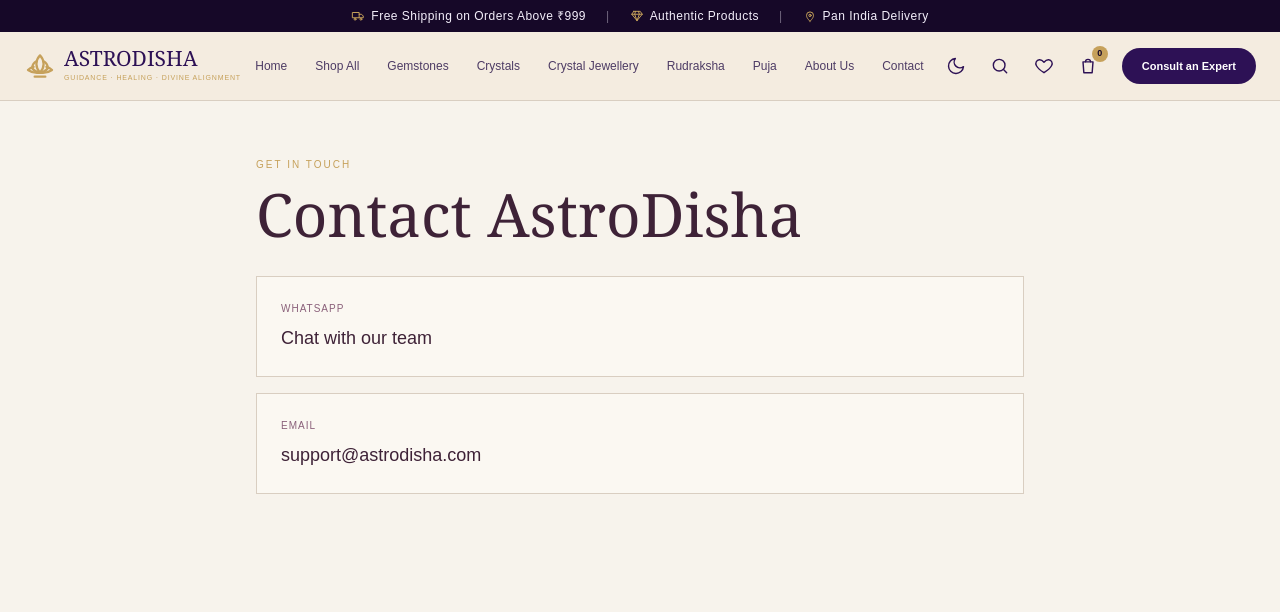
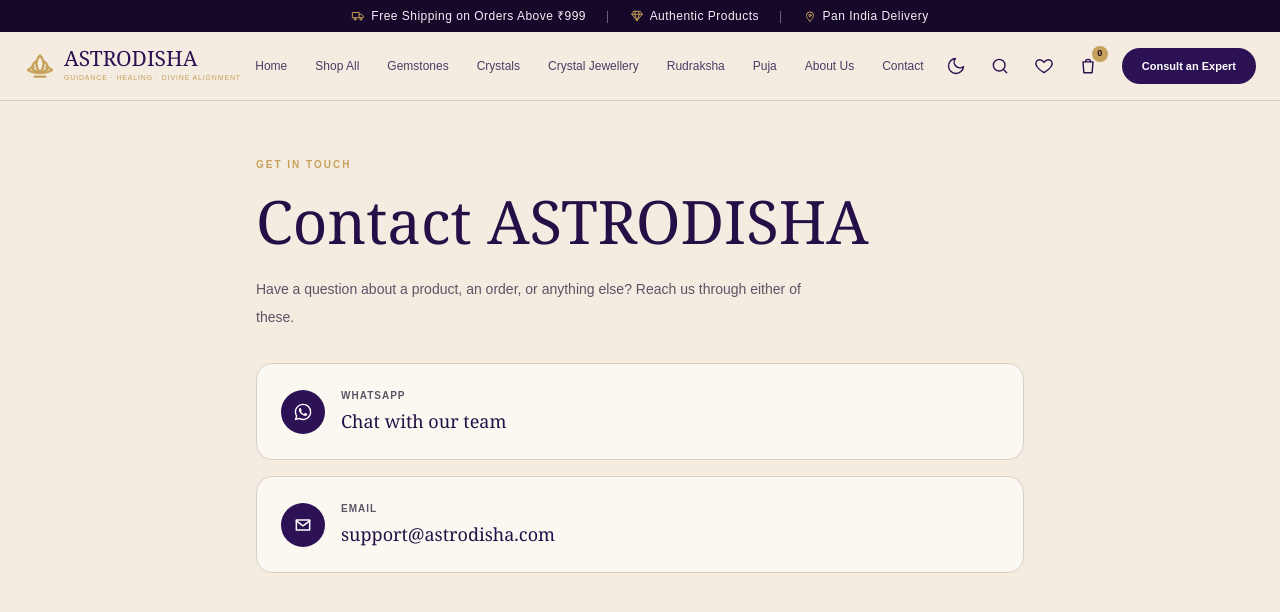
Before and after one commit to chavananand02340-wq/astrodisha-ecommerce, a Next.js app: page /contact in a window 1280 px wide. Shown: the top 612 px of the page. Built offline with nearby package versions, Linux system fonts and the light colour scheme.

Commit message:
Update page.tsx

```diff
--- a/app/contact/page.tsx
+++ b/app/contact/page.tsx
@@ -1,40 +1,78 @@
 import Header from "@/components/Header";
+import { WHATSAPP_URL, WHATSAPP_ICON_PATH } from "@/lib/site";
+
+const SUPPORT_EMAIL = "support@astrodisha.com";
 
 export default function ContactPage() {
   return (
     <>
       <Header />
 
-      <main className="min-h-screen bg-[#f7f3ec] px-5 py-14 sm:px-8">
+      <main style={{ backgroundColor: "var(--astro-bg)" }} className="min-h-screen px-5 py-14 sm:px-8">
         <section className="mx-auto max-w-3xl">
-          <p className="text-[10px] uppercase tracking-[0.2em] text-[#c6a15b]">
-            GET IN TOUCH
+          <p style={{ color: "var(--astro-accent)" }} className="text-[10px] font-semibold uppercase tracking-[0.2em]">
+            Get In Touch
           </p>
 
-          <h1 className="astro-serif mt-3 text-4xl text-[#3e2237] sm:text-6xl">
-            Contact AstroDisha
+          <h1 style={{ color: "var(--astro-text)" }} className="astro-serif mt-3 text-4xl leading-tight sm:text-6xl">
+            Contact ASTRODISHA
           </h1>
 
+          <p style={{ color: "var(--astro-mauve)" }} className="mt-4 max-w-xl text-sm leading-7">
+            Have a question about a product, an order, or anything else? Reach us through either of these.
+          </p>
+
           <div className="mt-8 space-y-4">
-            <div className="border border-[#d9cec1] bg-[#fbf8f2] p-6">
-              <p className="text-[10px] uppercase tracking-widest text-[#8a607a]">
-                WhatsApp
-              </p>
+            <a
+              href={WHATSAPP_URL}
+              target="_blank"
+              rel="noopener noreferrer"
+              style={{ borderColor: "var(--astro-border)", backgroundColor: "var(--astro-card)" }}
+              className="flex items-center gap-4 rounded-2xl border p-6 transition hover:opacity-90"
+            >
+              <span
+                style={{ backgroundColor: "var(--astro-primary)", color: "var(--astro-primary-text)" }}
+                className="flex h-11 w-11 shrink-0 items-center justify-center rounded-full"
+              >
+                <svg viewBox="0 0 24 24" className="h-5 w-5" fill="currentColor" aria-hidden="true">
+                  <path d={WHATSAPP_ICON_PATH} />
+                </svg>
+              </span>
 
-              <p className="mt-2 text-lg text-[#3e2237]">
-                Chat with our team
-              </p>
-            </div>
+              <span>
+                <p style={{ color: "var(--astro-mauve)" }} className="text-[10px] font-semibold uppercase tracking-widest">
+                  WhatsApp
+                </p>
+                <p style={{ color: "var(--astro-text)" }} className="astro-serif mt-1 text-lg">
+                  Chat with our team
+                </p>
+              </span>
+            </a>
 
-            <div className="border border-[#d9cec1] bg-[#fbf8f2] p-6">
-              <p className="text-[10px] uppercase tracking-widest text-[#8a607a]">
-                Email
-              </p>
+            <a
+              href={`mailto:${SUPPORT_EMAIL}`}
+              style={{ borderColor: "var(--astro-border)", backgroundColor: "var(--astro-card)" }}
+              className="flex items-center gap-4 rounded-2xl border p-6 transition hover:opacity-90"
+            >
+              <span
+                style={{ backgroundColor: "var(--astro-primary)", color: "var(--astro-primary-text)" }}
+                className="flex h-11 w-11 shrink-0 items-center justify-center rounded-full"
+              >
+                <svg viewBox="0 0 24 24" className="h-5 w-5" fill="none" stroke="currentColor" strokeWidth={1.8} strokeLinecap="round" strokeLinejoin="round" aria-hidden="true">
+                  <path d="M4 6h16v12H4z" />
+                  <path d="M4 7l8 6 8-6" />
+                </svg>
+              </span>
 
-              <p className="mt-2 text-lg text-[#3e2237]">
-                support@astrodisha.com
-              </p>
-            </div>
+              <span>
+                <p style={{ color: "var(--astro-mauve)" }} className="text-[10px] font-semibold uppercase tracking-widest">
+                  Email
+                </p>
+                <p style={{ color: "var(--astro-text)" }} className="astro-serif mt-1 text-lg">
+                  {SUPPORT_EMAIL}
+                </p>
+              </span>
+            </a>
           </div>
         </section>
       </main>
```
